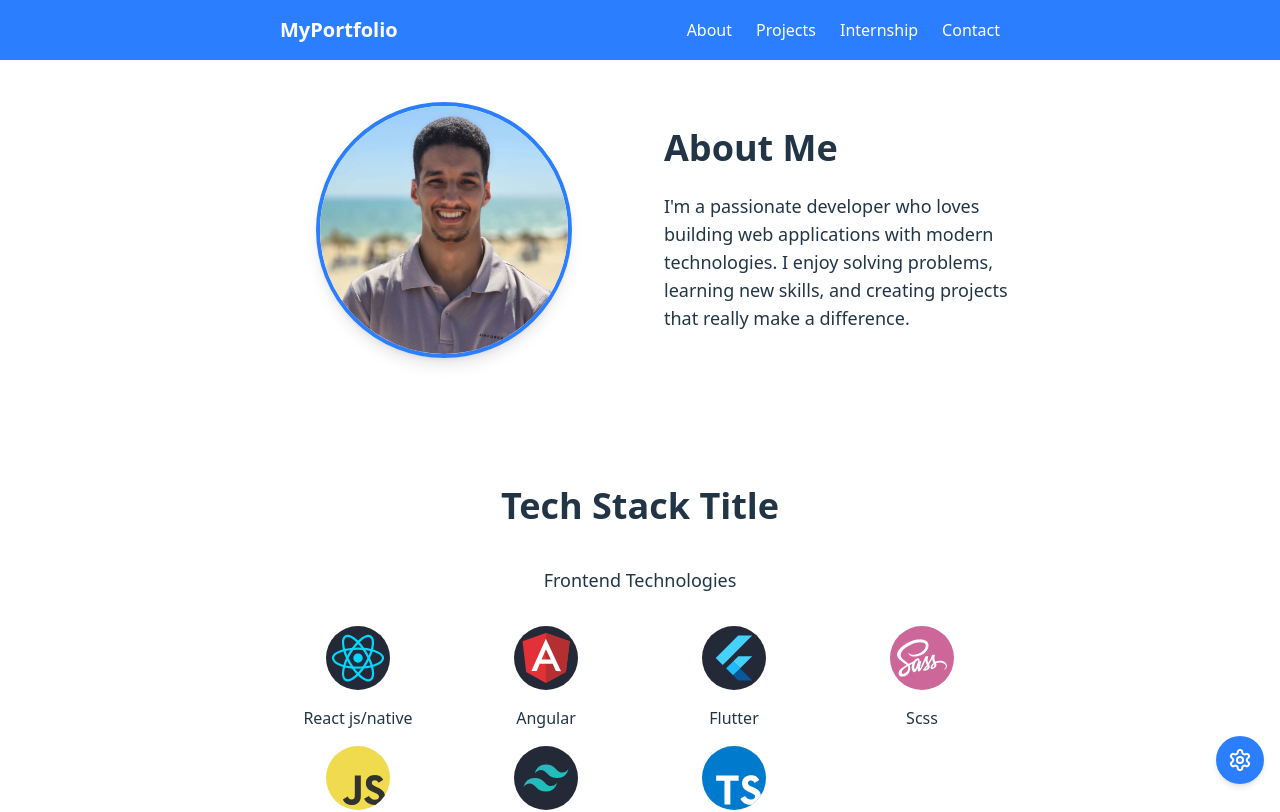
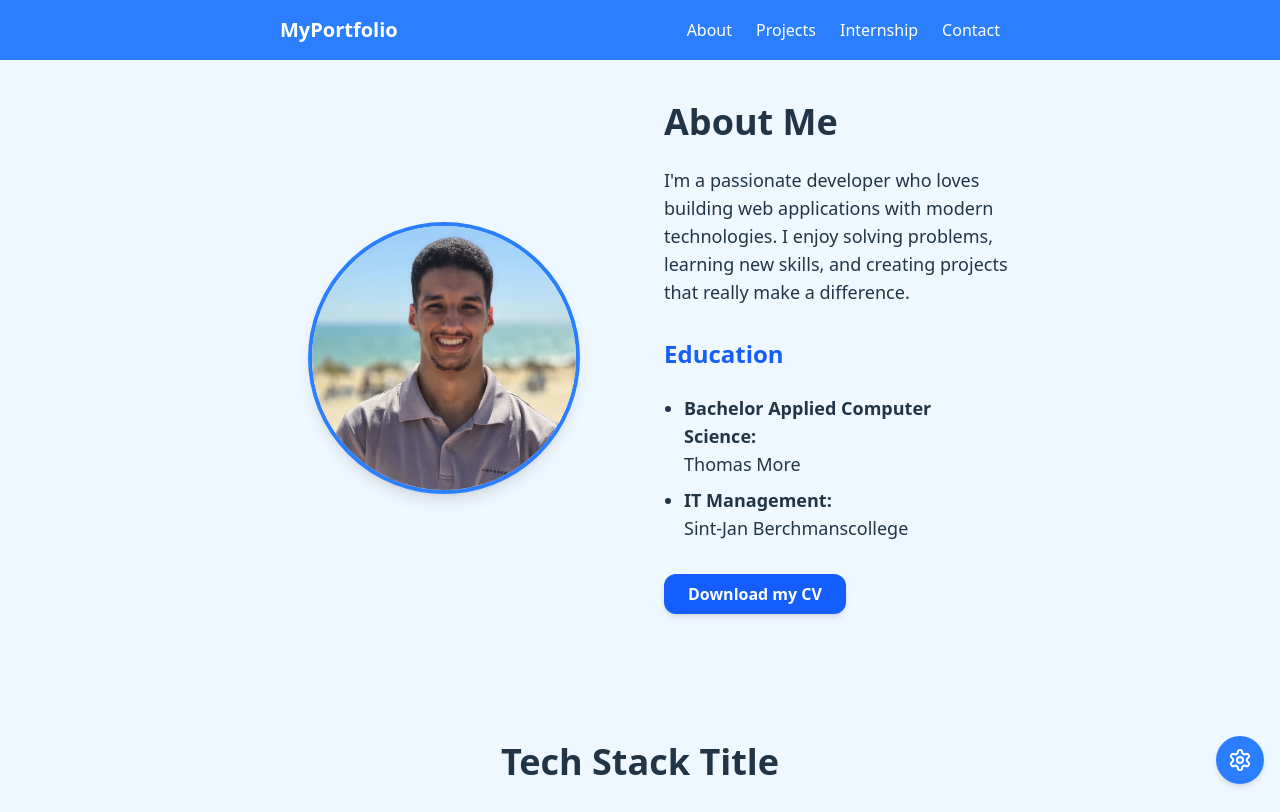
Before and after one commit to moussaramzi/portfolio, a React (Vite) app: page / in a window 1280 px wide. Shown: the top 812 px of the page. Built offline with nearby package versions, Linux system fonts and the light colour scheme.

Commit message:
added a download button for my cv and education section to the about me

```diff
--- a/src/components/aboutme.tsx
+++ b/src/components/aboutme.tsx
@@ -1,7 +1,9 @@
-import { useTranslation } from 'react-i18next';
+import { useTranslation } from "react-i18next";
 
 export default function AboutMe() {
-    const { t } = useTranslation('about');
+  const { t, i18n } = useTranslation("about");
+
+    const cvHref = i18n.language === "en" ? "/CV-EN.pdf" : "/CV.pdf";
 
   return (
     <section id="about" className="py-16">
@@ -10,15 +12,42 @@ export default function AboutMe() {
           <img
             src="/profile.webp"
             alt="Profile"
-              className="w-64 h-64 object-cover rounded-full border-4 border-blue-500 shadow-lg"
+            className="w-68 h-68 object-cover rounded-full border-4 border-blue-500 shadow-lg"
           />
         </div>
 
         <div className="flex-1 text-center md:text-left">
-            <h2 className="text-4xl font-bold mb-6">{t('about.title')}</h2>
-            <p className="text-lg  dark:text-gray-300 max-w-xl mx-auto md:mx-0">
-              {t('about.description')}
+          <h2 className="text-4xl font-bold mb-6">{t("about.title")}</h2>
+          <p className="text-lg  max-w-xl mx-auto md:mx-0">
+            {t("about.description")}
           </p>
+          <div className="mt-8 space-y-6">
+            <h3 className="text-2xl font-semibold mb-6 text-center md:text-left text-blue-600 ">
+              {t("about.course.title")}
+            </h3>
+            <ul className="list-disc pl-5 space-y-2 text-lg ">
+              <li>
+                <strong>{t("about.course.thomasmore")}: </strong> <br />
+                Thomas More
+
+              </li>
+              <li>
+                <strong>{t("about.course.college")}:  </strong> <br />
+                Sint-Jan Berchmanscollege
+
+              </li>
+            </ul>
+
+          <div className="mt-8 text-center md:text-left">
+              <a
+                href={cvHref}
+                target="_blank"
+                className="inline-block bg-blue-600 hover:bg-blue-700 text-white font-semibold py-2 px-6 rounded-xl shadow-md transition duration-300"
+              >
+                {t("about.download")}
+              </a>
+            </div>
+          </div>
         </div>
       </div>
     </section>
--- a/src/index.css
+++ b/src/index.css
@@ -8,7 +8,7 @@
   color-scheme: light dark;
 
   color: #213547;
-  background-color: #ffffff;
+  background-color: #F0F8FF;
 
   font-synthesis: none;
   text-rendering: optimizeLegibility;
--- a/src/translation files/about me/aboutmeEN.json
+++ b/src/translation files/about me/aboutmeEN.json
@@ -1,6 +1,12 @@
 {
   "about": {
     "title": "About Me",
-    "description": "I'm a passionate developer who loves building web applications with modern technologies. I enjoy solving problems, learning new skills, and creating projects that really make a difference."
+    "description": "I'm a passionate developer who loves building web applications with modern technologies. I enjoy solving problems, learning new skills, and creating projects that really make a difference.",
+    "course":{
+      "title": "Education",
+      "thomasmore": "Bachelor Applied Computer Science",
+      "college": "IT Management"
+    },
+    "download": "Download my CV"
   }
 }
--- a/src/translation files/about me/aboutmeNL.json
+++ b/src/translation files/about me/aboutmeNL.json
@@ -1,6 +1,12 @@
 {
   "about": {
     "title": "Over mij",
-    "description": "Ik ben een gepassioneerde ontwikkelaar die graag webapplicaties bouwt met moderne technologieën. Ik geniet van het oplossen van problemen, het leren van nieuwe vaardigheden en het creëren van projecten die echt een verschil maken."
+    "description": "Ik ben een gepassioneerde ontwikkelaar die graag webapplicaties bouwt met moderne technologieën. Ik geniet van het oplossen van problemen, het leren van nieuwe vaardigheden en het creëren van projecten die echt een verschil maken.",
+    "course": {
+      "title": "Opleidingen",
+      "thomasmore": "Bachelor Toegepaste Informatica",
+      "college": "Informaticabeheer"
+    },
+    "download": "Download mijn CV"
   }
 }
```
Also changed, not shown: 2 other files (tests, documents, lock files or other folders). Lines whose indentation alone changed are shown as unchanged.
